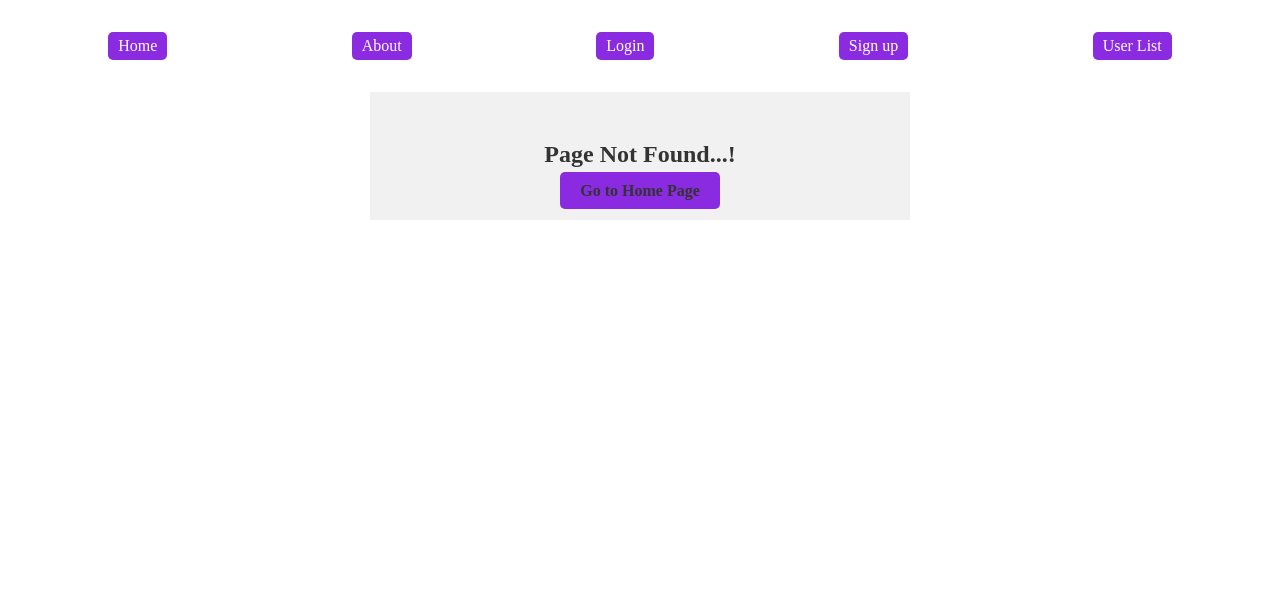
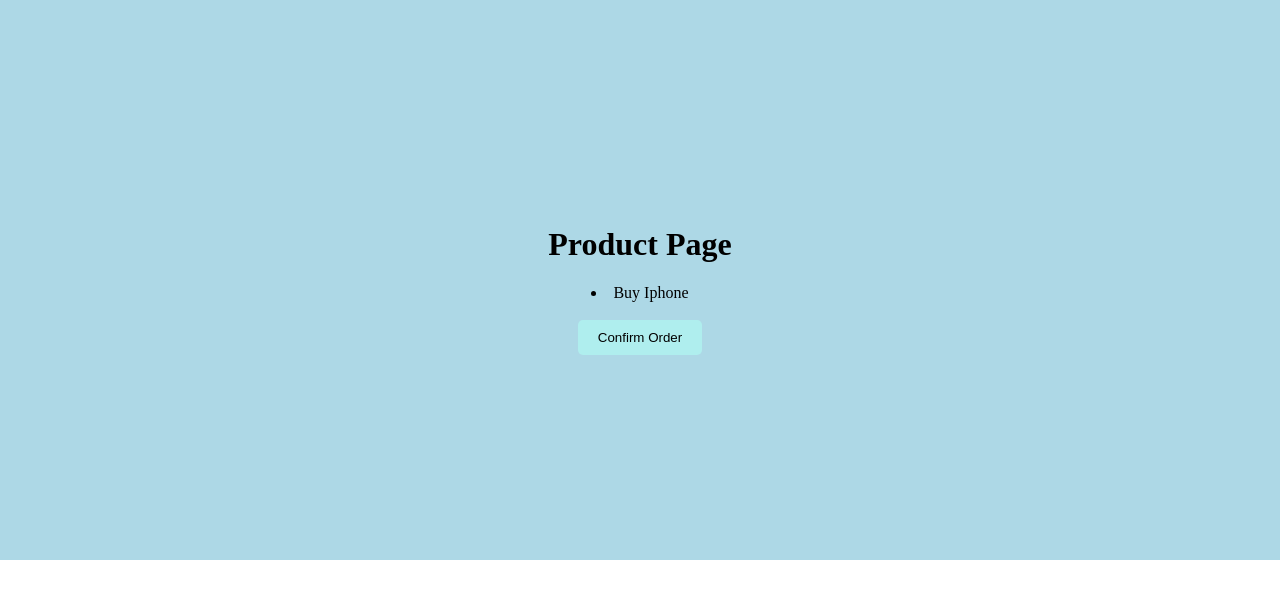
Before and after one commit to MottuqeBrid/first-nextJS-App, a Next.js app: page /product in a window 1280 px wide. Before the commit this address had no page. Shown: the top 598 px of the page. Built offline with nearby package versions, Linux system fonts and the light colour scheme.

Commit message:
conditional nav bar

```diff
--- a/src/app/Navbar.js
+++ b/src/app/Navbar.js
@@ -1,9 +1,13 @@
+"use client";
 import Link from "next/link";
+import { usePathname } from "next/navigation";
 import React from "react";
 
 const Navbar = () => {
+  const pathname = usePathname();
   return (
     <div>
+      {pathname !== "/product" ? (
         <nav
           style={{
             display: "flex",
@@ -12,12 +16,41 @@ const Navbar = () => {
             margin: "1rem 0",
           }}
         >
-        <Link href="/">Home</Link>
-        <Link href="/about">About</Link>
-        <Link href="/login">Login</Link>
-        <Link href="/signup">Sign up</Link>
-        <Link href="/userList">User List</Link>
+          <Link className={`link ${pathname === "/" ? "active" : ""}`} href="/">
+            Home
+          </Link>
+          <Link
+            className={`link ${pathname === "/about" ? "active" : ""}`}
+            href="/about"
+          >
+            About
+          </Link>
+          <Link
+            className={`link ${pathname === "/login" ? "active" : ""}`}
+            href="/login"
+          >
+            Login
+          </Link>
+          <Link
+            className={`link ${pathname === "/signup" ? "active" : ""}`}
+            href="/signup"
+          >
+            Sign up
+          </Link>
+          <Link
+            className={`link ${pathname === "/product" ? "active" : ""}`}
+            href="/product"
+          >
+            Product
+          </Link>
+          <Link
+            className={`link ${pathname === "/userList" ? "active" : ""}`}
+            href="/userList"
+          >
+            User List
+          </Link>
         </nav>
+      ) : null}
     </div>
   );
 };
--- a/src/app/globals.css
+++ b/src/app/globals.css
@@ -28,3 +28,8 @@ a {
   background-color: blueviolet;
   border-radius: 5px;
 }
+
+.active{
+  background-color: lightblue;
+  color: black;
+}
--- /dev/null
+++ b/src/app/product/page.js
@@ -0,0 +1,32 @@
+"use client";
+
+import { useRouter } from "next/navigation";
+
+const page = () => {
+  const route = useRouter();
+  const placeOrder = () => {
+    alert("Order Confirmed");
+    route.push("/");
+  };
+  return (
+    <div
+      style={{
+        display: "flex",
+        justifyContent: "center",
+        alignItems: "center",
+        height: "70vh",
+        backgroundColor: "lightblue",
+        flexDirection: "column",
+      }}
+    >
+      <h1> Product Page</h1>
+      <li>Buy Iphone</li>
+      <br />
+      <button className="" onClick={placeOrder}>
+        Confirm Order
+      </button>
+    </div>
+  );
+};
+
+export default page;
```
Lines whose indentation alone changed are shown as unchanged.
